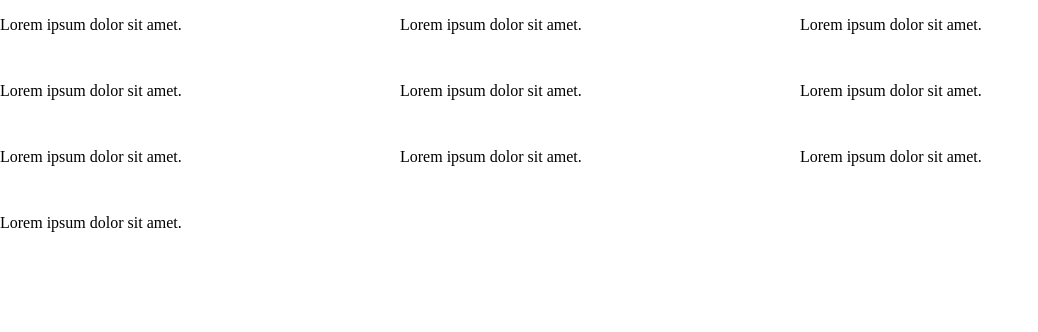
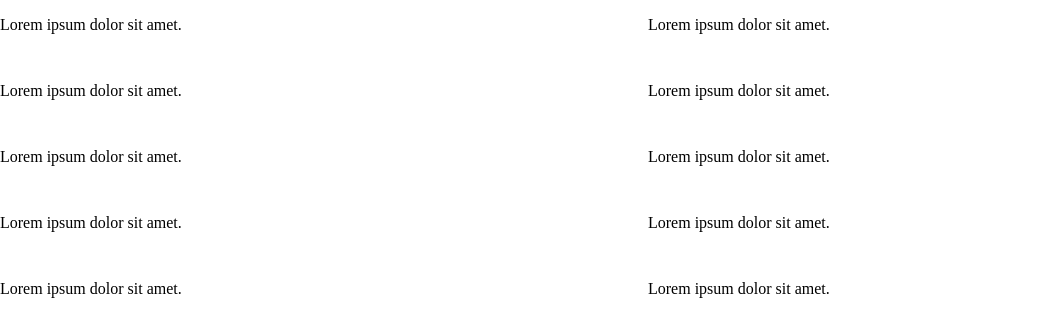
Before and after one commit to aytekinkaplan/webpages, a plain HTML site: page index.html in a window 1280 px wide. Shown: the whole page, without its empty margins (0-1038 px from the left). Drawn offline with Linux system fonts and the light colour scheme.

Commit message:
new commit

```diff
--- a/assets/styles/css1.css
+++ b/assets/styles/css1.css
@@ -7,11 +7,11 @@ html,body {
 }
 .grids-container{
     display: grid;
-    grid-template-columns: 30% 30% 30%;
     gap: 1rem;
+
 }
-
-.grid-itme{
-background-color: brown;
-height: 200px;
+@media(min-width: 40em){
+    .grids-container{
+        grid-template-columns: repeat(2, 1fr);
+    }
 }
```
